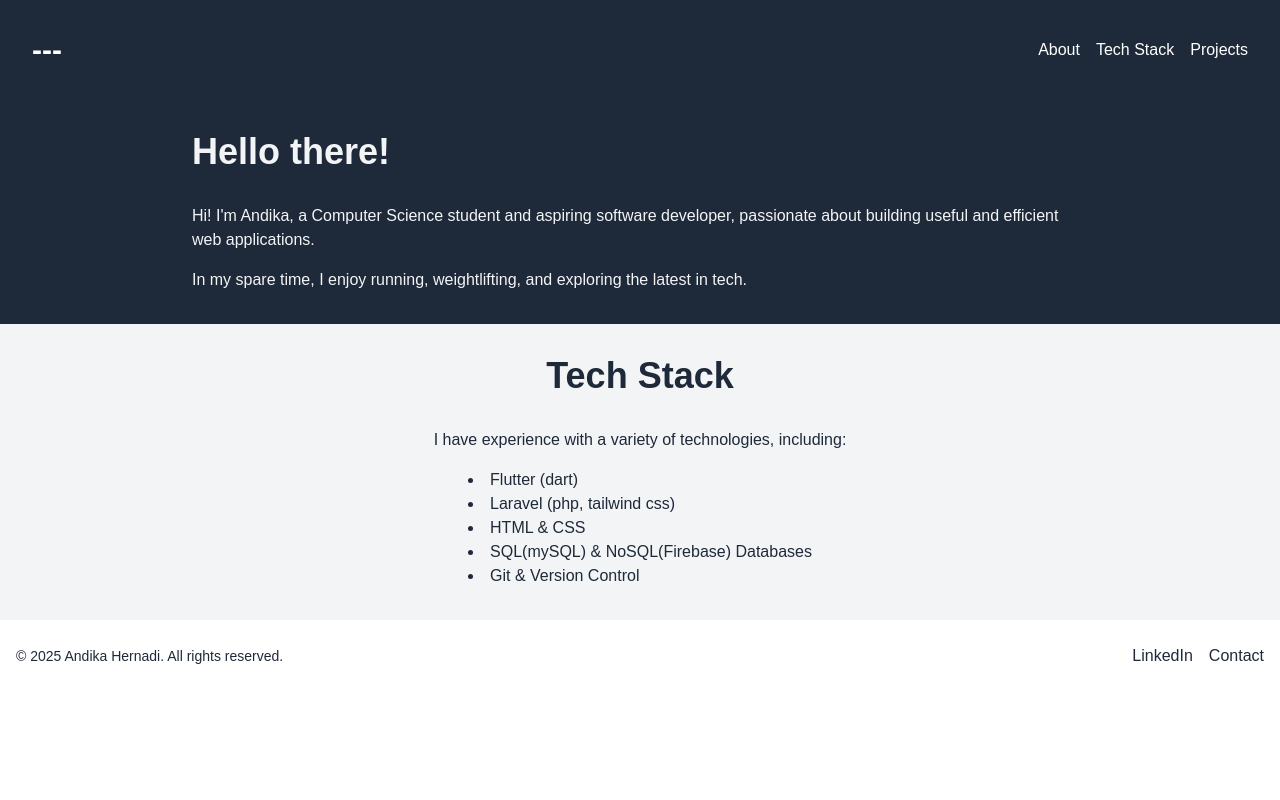
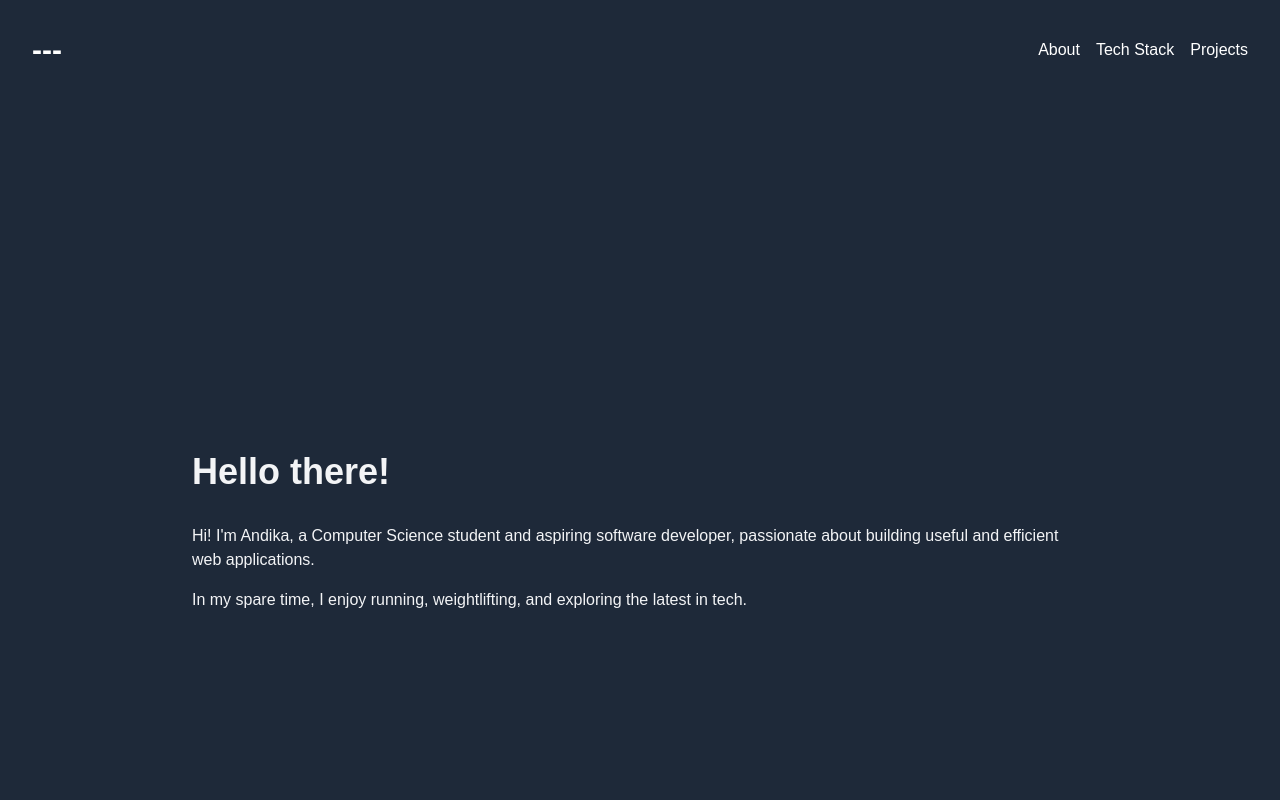
Before and after one commit to SutaSS/portofolio, a Next.js app: page / in a window 1280 px wide. Shown: the top 800 px of the page. Built offline with nearby package versions, Linux system fonts and the light colour scheme.

Commit message:
fix header
header dah sticky

```diff
--- a/src/app/components/header.tsx
+++ b/src/app/components/header.tsx
@@ -2,7 +2,7 @@ import React from 'react'
 
 const header = () => {
   return (
-    <header className='bg-gray-800 text-white p-8 z-50'>
+    <header className='bg-gray-800 text-white sticky top-0 p-8 z-50'>
         <nav className='relative w-full flex items-center justify-between'>
 
             <div>
--- a/src/app/section/about.tsx
+++ b/src/app/section/about.tsx
@@ -3,7 +3,7 @@ import React from 'react'
 const about = () => {
   return (
     <section id="about me" className="bg-gray-800 p-8">
-      <div className="max-w-4xl mx-auto justify-center flex flex-col ">
+      <div className="min-h-screen max-w-4xl mx-auto justify-center flex flex-col ">
         <p className="text-gray-100 text-4xl font-extrabold mb-8">
         Hello there!
         </p>
--- a/src/app/section/techStack.tsx
+++ b/src/app/section/techStack.tsx
@@ -3,7 +3,7 @@ import React from 'react'
 const techStack = () => {
   return (
     <section id="tech stack" className="bg-gray-100 p-8">
-        <div className="max-w-4xl mx-auto flex flex-col justify-center items-center">
+        <div className="max-w-4xl min-h-screen mx-auto flex flex-col justify-center items-center">
             <h2 className="text-gray-800 text-4xl font-extrabold mb-8">Tech Stack</h2>
             <p className="text-gray-800 mb-4">
             I have experience with a variety of technologies, including:
```
